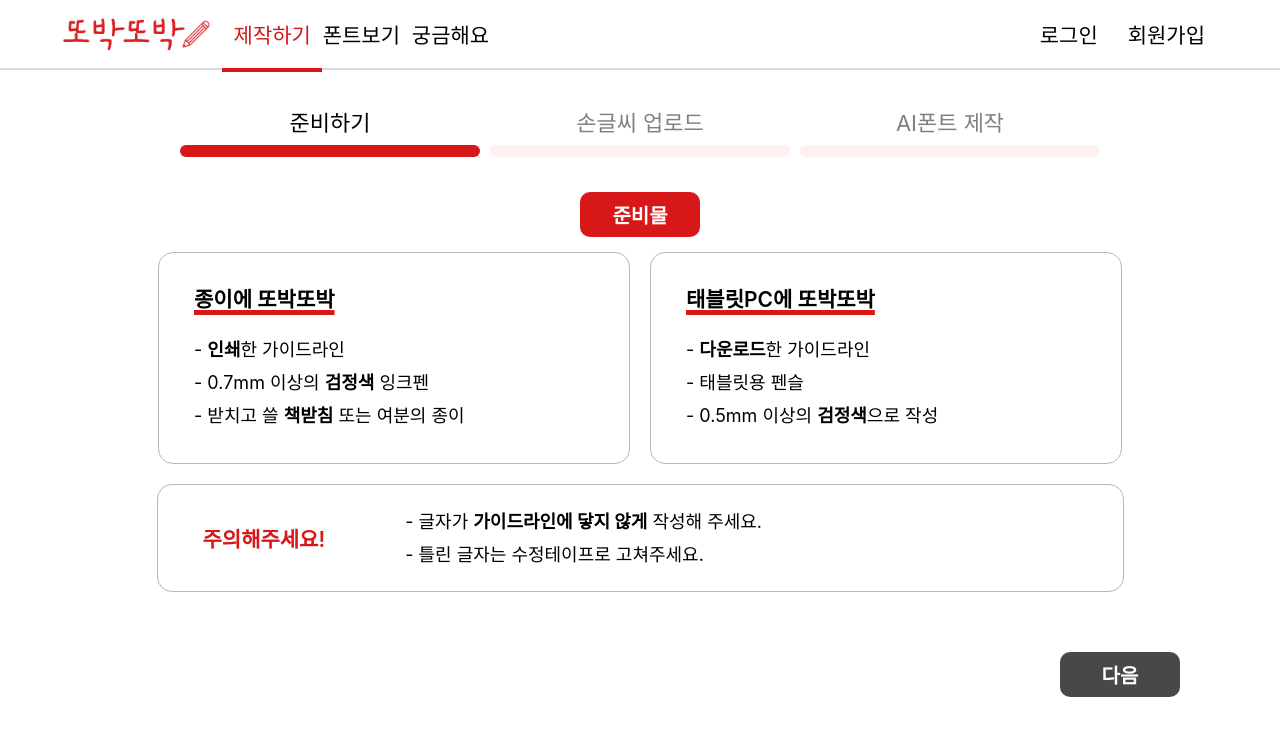
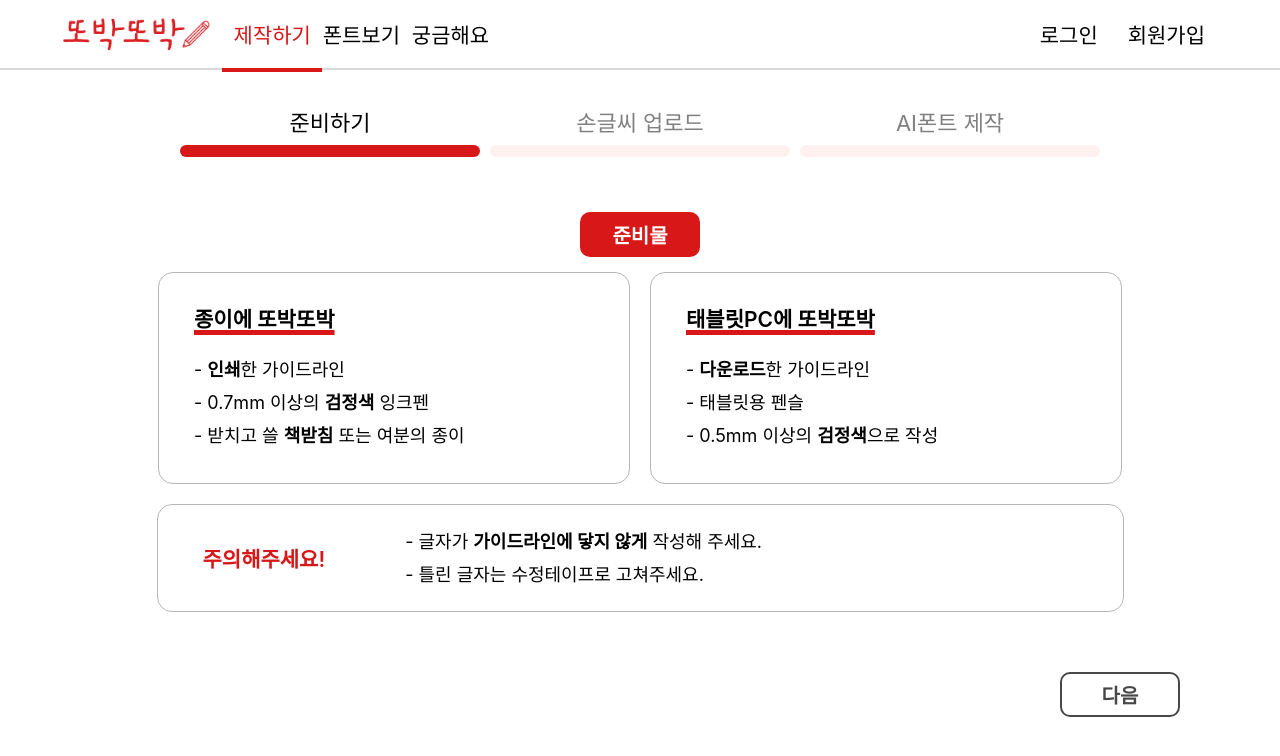
Before and after one commit to asdqwe45/Ddobak_Ddobak, a React (Create React App) app in the folder frontend/: page /fontMake in a window 1280 px wide. In both pictures the pointer is over the button "다음". Shown: the top 756 px of the page. Built offline with nearby package versions, Linux system fonts and the light colour scheme.

Commit message:
<feat>[#98-KJJ] 제작하기 페이지 다음 버튼 호버 스타일

```diff
--- a/frontend/src/pages/fontMakePage/FontMakePage.module.css
+++ b/frontend/src/pages/fontMakePage/FontMakePage.module.css
@@ -31,7 +31,7 @@ p {
 
 /* 단계별 내용 */
 .contentContainer {
-    margin-top: 30px;
+    margin-top: 50px;
     margin-bottom: 60px;
 }
 
@@ -51,3 +51,10 @@ p {
     font-weight: 600;
     border: none;
 }
+
+.nextBtn:hover {
+    background-color: #ffffff; /* 조금 더 어두운 빨간색으로 변경 */
+    color: #484848; /* 텍스트 색상을 밝은 회색으로 변경 */
+    border: 2px solid #484848;
+    cursor: pointer; /* 마우스를 버튼 위에 올렸을 때의 커서 모양을 손가락 모양으로 변경 */
+}
```
